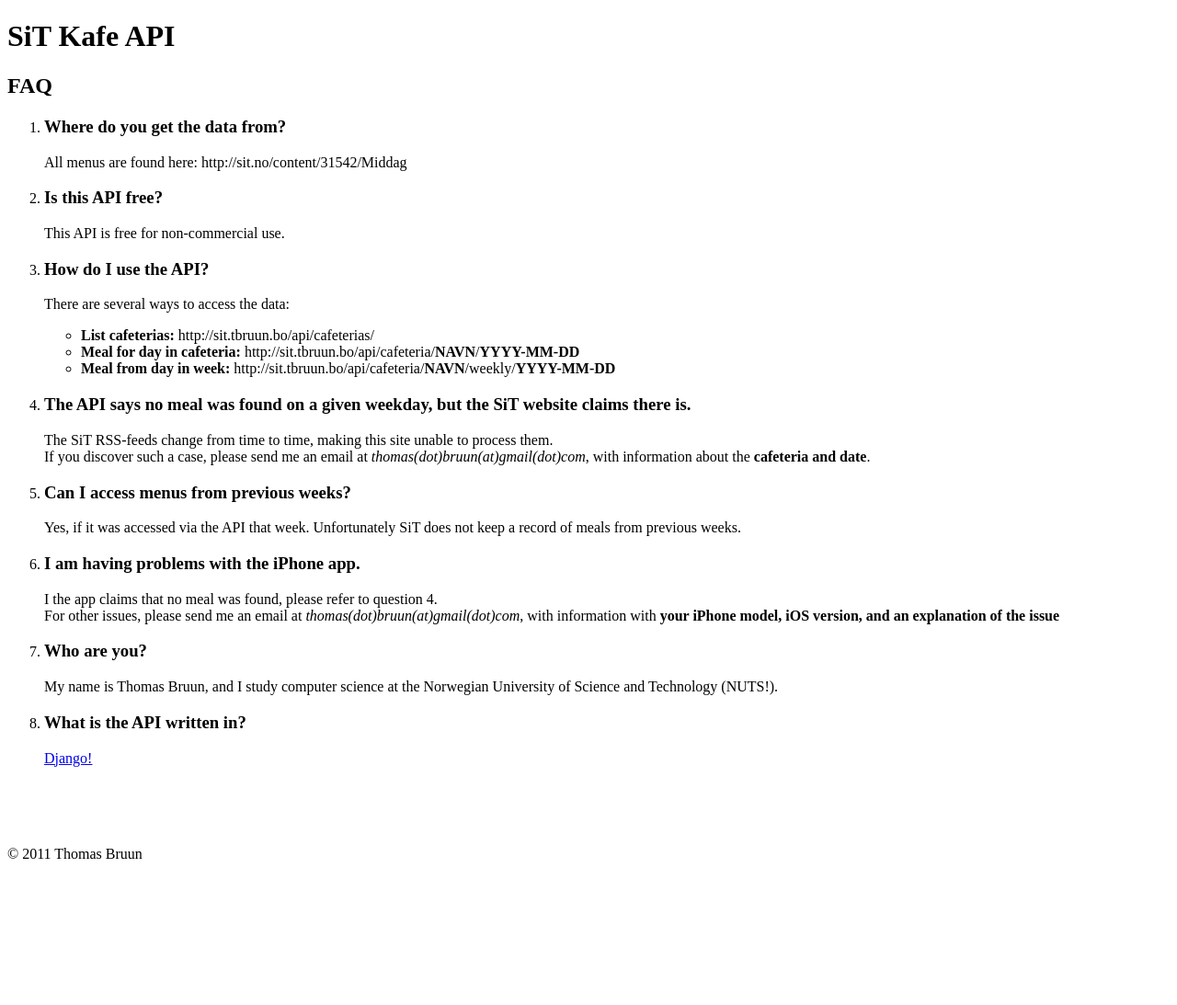
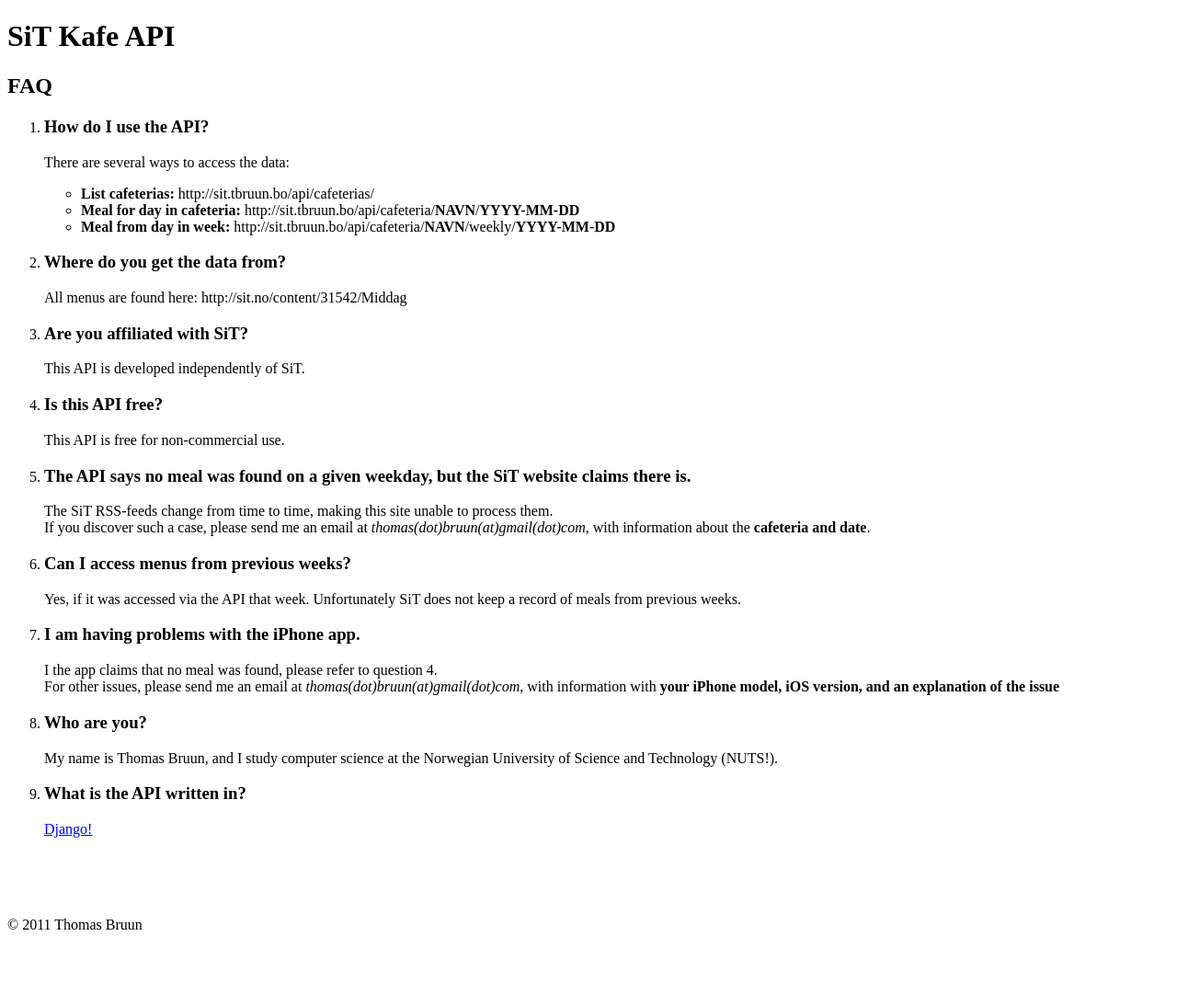
Before and after one commit to bruun/sitDinnerAPI, a Django app: page / in a window 1280 px wide. Shown: the whole page at 92% size. Before the commit the page ends 934 px from the top, so only its background shows below. Run offline with Django 3.2, Linux system fonts and the light colour scheme; parts of the project's set-up code (start-up, migrations or seed data) failed here and were passed over.

Commit message:
Added FAQ items and improved 404

```diff
--- a/src/dinner/templates/dinner/front.html
+++ b/src/dinner/templates/dinner/front.html
@@ -10,14 +10,6 @@
     <h2>FAQ</h2>
     <ol>
         <li>
-            <h3>Where do you get the data from?</h3>
-            <p>All menus are found here: http://sit.no/content/31542/Middag</p>
-        </li>
-        <li>
-            <h3>Is this API free?</h3>
-            <p>This API is free for non-commercial use.</p>
-        </li>
-        <li>
             <h3>How do I use the API?</h3>
             <p>There are several ways to access the data:
                <ul>
@@ -27,7 +19,21 @@
                </ul>
             </p>
         </li>
-         <li>
+        <li>
+            <h3>Where do you get the data from?</h3>
+            <p>All menus are found here: http://sit.no/content/31542/Middag</p>
+        </li>
+        <li>
+            <h3>Are you affiliated with SiT?</h3>
+            <p>This API is developed independently of SiT. <br>
+               {% comment %}The iPhone app was developed independently of SiT, and published in cooperation with SiT</p>{% endcomment %}
+        </li>
+
+        <li>
+            <h3>Is this API free?</h3>
+            <p>This API is free for non-commercial use.</p>
+        </li>
+        <li>
             <h3>The API says no meal was found on a given weekday, but the SiT website claims there is.</h3>
             <p>The SiT RSS-feeds change from time to time, making this site unable to process them.<br>
                 If you discover such a case, please send me an email at <i>thomas(dot)bruun(at)gmail(dot)com</i>, with information about the <b>cafeteria and date</b>.</p>
--- a/src/templates/404.html
+++ b/src/templates/404.html
@@ -1 +1,5 @@
-<h1>404!</h1>
+{% extends 'base.html' %}
+
+{% block content %}
+    <h1>The page you requested could not be found.</h1>
+{% endblock %}
```
